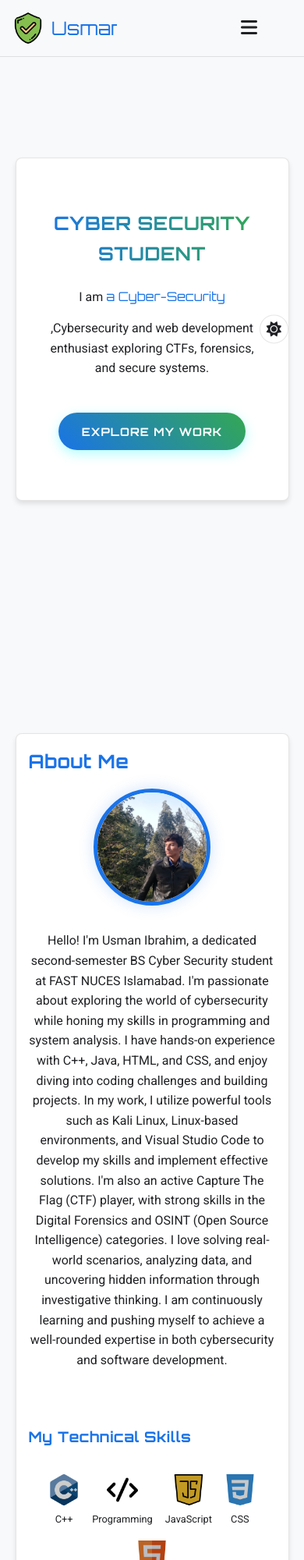
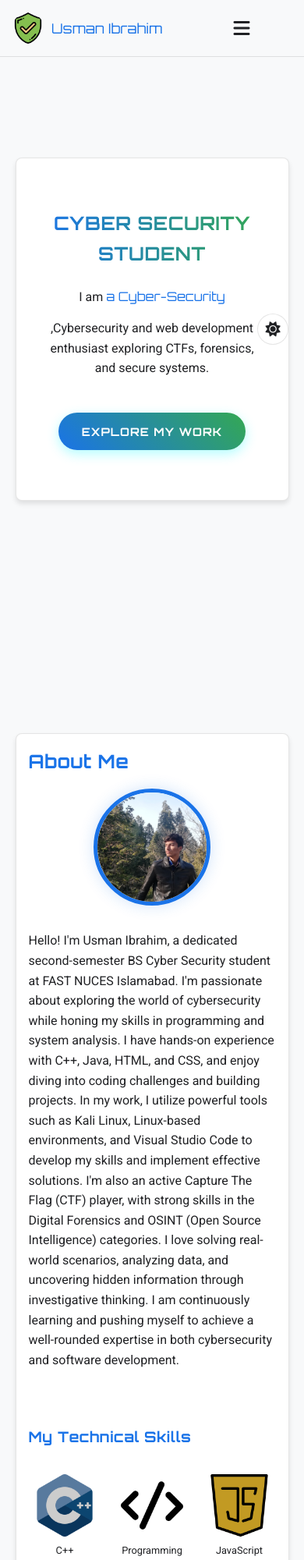
Before and after one commit to UsmanPrime/My-Portfolio, a plain HTML site: page index.html in a window 390 px wide. Shown: the top 2000 px of the page at 78% size. Drawn offline with Linux system fonts and the light colour scheme.

Commit message:
Updated HTML/CSS/JS files

```diff
--- a/style.css
+++ b/style.css
@@ -65,6 +65,7 @@ p {
     color: var(--text-light);
 }
 
+/* Theme Toggle - Updated Positioning */
 .theme-toggle {
     position: fixed;
     top: 20px;
@@ -75,9 +76,12 @@ p {
     padding: 8px;
     display: flex;
     align-items: center;
+    justify-content: center;
     cursor: pointer;
     transition: var(--transition);
     border: 1px solid rgba(255, 255, 255, 0.1);
+    width: 40px;
+    height: 40px;
 }
 
 .light-mode .theme-toggle {
@@ -112,6 +116,7 @@ p {
     display: none;
 }
 
+/* Navigation - Updated for Full Name Display */
 nav {
     position: fixed;
     top: 0;
@@ -142,10 +147,13 @@ nav {
 .nav-logo {
     display: flex;
     align-items: center;
-    font-size: 1.5rem;
+    font-size: 1.3rem; /* Slightly reduced for better fit */
     color: var(--primary-dark);
     font-family: 'Orbitron', sans-serif;
     text-decoration: none;
+    white-space: nowrap;
+    overflow: visible;
+    max-width: none;
 }
 
 .light-mode .nav-logo {
@@ -156,6 +164,12 @@ nav {
     height: 40px;
     margin-right: 10px;
     border-radius: 50%;
+}
+
+.nav-logo span {
+    display: inline-block;
+    overflow: visible;
+    text-overflow: clip;
 }
 
 .nav-links {
@@ -211,6 +225,77 @@ nav {
     color: var(--primary-light);
 }
 
+/* Mobile Menu - Updated Positioning */
+@media (max-width: 768px) {
+    .nav-content {
+        padding-right: 140px; /* More space for buttons */
+        padding-left: 1rem;
+    }
+
+    .theme-toggle {
+        position: absolute;
+        top: 50%;
+        right: 20px;
+        transform: translateY(-50%);
+        width: 40px;
+        height: 40px;
+    }
+
+    .mobile-menu-toggle {
+        position: absolute;
+        right: 70px; /* Positioned left of theme toggle */
+        top: 50%;
+        transform: translateY(-50%);
+        display: flex;
+        align-items: center;
+        justify-content: center;
+        background: none;
+        border: none;
+        color: var(--text-dark);
+        font-size: 1.5rem;
+        cursor: pointer;
+        z-index: 1001;
+        width: 40px;
+        height: 40px;
+    }
+
+    .light-mode .mobile-menu-toggle {
+        color: var(--text-light);
+    }
+
+    .nav-logo {
+        font-size: 1.2rem; /* Smaller font for mobile */
+        max-width: calc(100% - 150px);
+        overflow: visible;
+    }
+
+    .nav-links {
+        display: none;
+        flex-direction: column;
+        width: 100%;
+        background: var(--card-bg-dark);
+        position: absolute;
+        top: 80px;
+        left: 0;
+        padding: 1rem;
+        box-shadow: 0 5px 10px rgba(0,0,0,0.1);
+    }
+
+    .light-mode .nav-links {
+        background: var(--card-bg-light);
+        box-shadow: 0 5px 10px rgba(0,0,0,0.1);
+    }
+
+    .nav-links.active {
+        display: flex;
+    }
+
+    .nav-links li {
+        margin: 0.5rem 0;
+    }
+}
+
+/* Rest of your existing CSS remains the same */
 section {
     min-height: 100vh;
     padding: 6rem 0;
@@ -722,80 +807,7 @@ html {
     scroll-behavior: smooth;
 }
 
-/* Mobile Menu and Header Fixes */
-@media (max-width: 768px) {
-    .nav-content {
-        padding-right: 120px; /* Space for both buttons */
-        padding-left: 1rem;
-    }
-
-    .theme-toggle {
-        position: absolute;
-        top: 50%;
-        right: 20px;
-        transform: translateY(-50%);
-        z-index: 1002;
-    }
-
-    .mobile-menu-toggle {
-        position: absolute;
-        right: 70px;
-        top: 50%;
-        transform: translateY(-50%);
-        display: block;
-        background: none;
-        border: none;
-        color: var(--text-dark);
-        font-size: 1.5rem;
-        cursor: pointer;
-        z-index: 1001;
-    }
-
-    .light-mode .mobile-menu-toggle {
-        color: var(--text-light);
-    }
-
-    .nav-logo {
-        max-width: calc(100% - 140px);
-        overflow: hidden;
-        white-space: nowrap;
-        text-overflow: ellipsis;
-    }
-
-    .nav-links {
-        display: none;
-        flex-direction: column;
-        width: 100%;
-        background: var(--card-bg-dark);
-        position: absolute;
-        top: 80px;
-        left: 0;
-        padding: 1rem;
-        box-shadow: 0 5px 10px rgba(0,0,0,0.1);
-    }
-
-    .light-mode .nav-links {
-        background: var(--card-bg-light);
-        box-shadow: 0 5px 10px rgba(0,0,0,0.1);
-    }
-
-    .nav-links.active {
-        display: flex;
-    }
-
-    .nav-links li {
-        margin: 0.5rem 0;
-    }
-
-    .light-mode .nav-links a {
-        color: var(--text-light);
-    }
-
-    .light-mode .nav-links a:hover {
-        color: var(--primary-light);
-    }
-}
-
+/* Additional Mobile Responsiveness */
 @media (max-width: 992px) {
     #home h1 {
         font-size: 2.5rem;
@@ -803,30 +815,6 @@ html {
 
     .section-content {
         padding: 2rem;
-    }
-}
-
-@media (max-width: 768px) {
-    #home h1 {
-        font-size: 2rem;
-    }
-
-    .profile-image-container {
-        width: 200px;
-        height: 200px;
-    }
-
-    .about-text {
-        text-align: center;
-    }
-
-    .skills-row, .tools-row {
-        gap: 1.5rem;
-    }
-
-    .skill-icon img, .tool-icon img {
-        width: 60px;
-        height: 60px;
     }
 }
 
@@ -847,15 +835,6 @@ html {
     .projects-grid {
         grid-template-columns: 1fr;
     }
-
-    .skills-row, .tools-row {
-        gap: 1rem;
-    }
-
-    .skill-icon img, .tool-icon img {
-        width: 50px;
-        height: 50px;
-    }
 }
 
 @media (max-width: 400px) {
@@ -872,29 +851,15 @@ html {
         padding: 1rem;
     }
 
-    .skill-icon img,
-    .tool-icon img {
-        width: 40px;
-        height: 40px;
-    }
-
-    .social-media a {
-        width: 40px;
-        height: 40px;
-        font-size: 1.2rem;
-    }
-
     .nav-content {
-        padding-right: 100px;
+        padding-right: 120px;
     }
 
     .mobile-menu-toggle {
         right: 60px;
     }
-}
 
-@media (max-width: 768px) {
-    input, select, textarea {
-        font-size: 16px;
+    .nav-logo {
+        font-size: 1.1rem;
     }
 }
```
